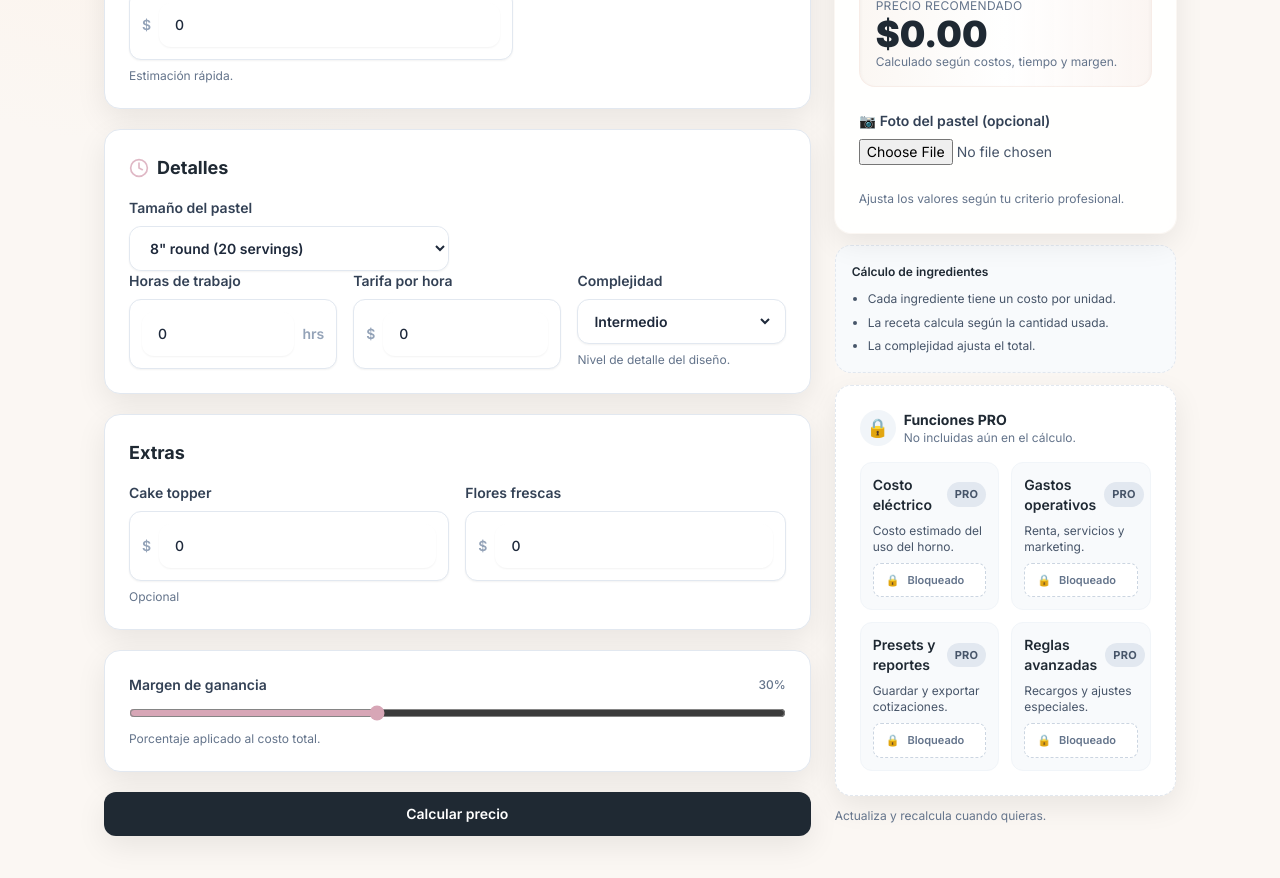
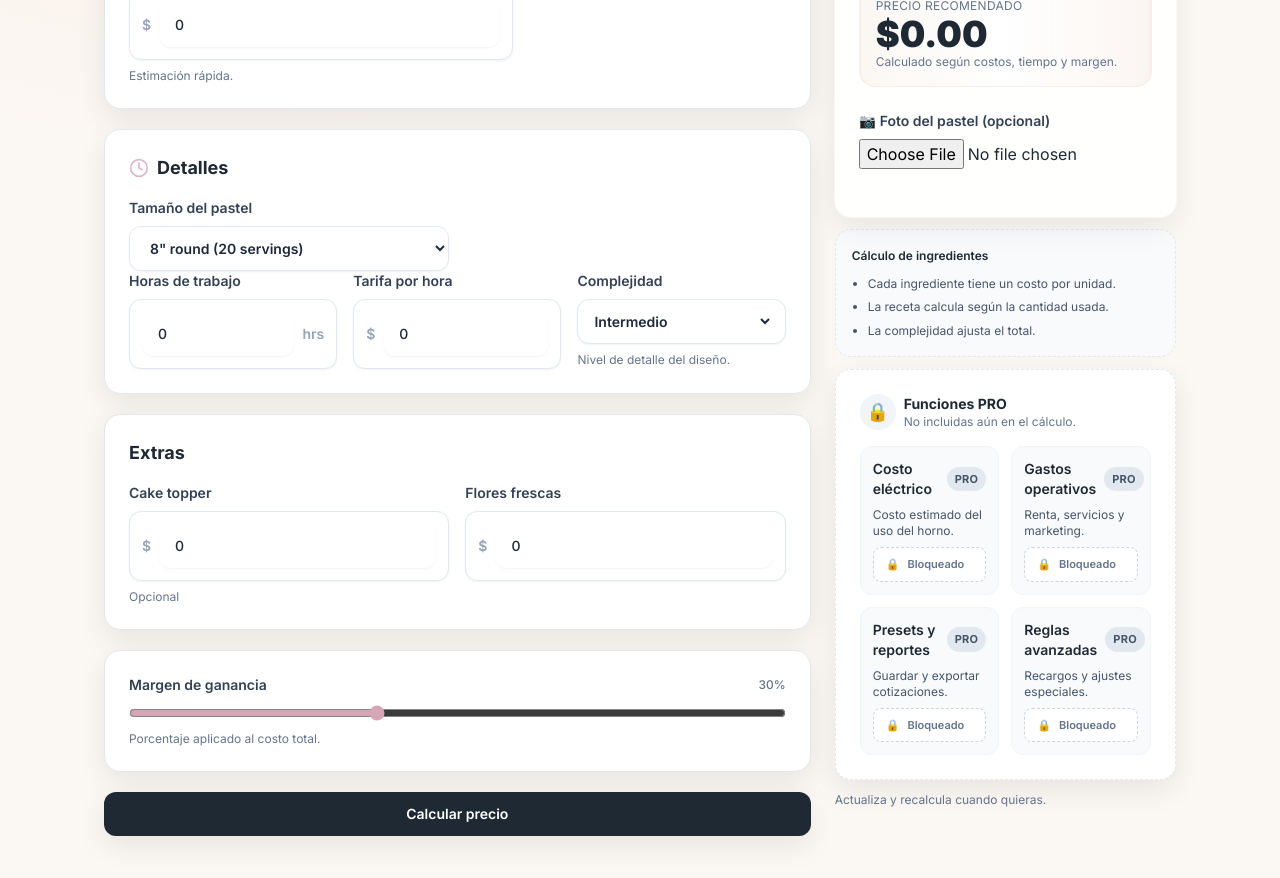
Before and after one commit to vcrs86/cake-pricing-app, a Next.js app: page / in a window 1280 px wide. Shown: the part 880-1758 px from the top of the page. Built offline with nearby package versions, Linux system fonts and the light colour scheme.

Commit message:
Update ResultCard.tsx

```diff
--- a/src/components/ResultCard.tsx
+++ b/src/components/ResultCard.tsx
@@ -45,7 +45,7 @@ export function ResultCard({
         ) : null}
       </div>
 
-      {/* PRECIO DESTACADO */}
+      {/* PRECIO RECOMENDADO */}
       <div className="mb-6 rounded-2xl border border-brand-peach/60 bg-gradient-to-r from-brand-cream via-white to-brand-peach/40 p-4 shadow-inner">
         <p className="text-xs uppercase tracking-wide text-slate-500">
           {copy.resultCard.highlightLabel}
@@ -58,12 +58,11 @@ export function ResultCard({
         </p>
       </div>
 
-      {/* FOTO DEL PASTEL */}
+      {/* FOTO */}
       <div className="mb-6 space-y-2">
         <label className="block text-sm font-semibold text-slate-700">
           📷 Foto del pastel (opcional)
         </label>
-
         <input
           type="file"
           accept="image/*"
@@ -75,11 +74,10 @@ export function ResultCard({
             reader.onload = () => setPhoto(reader.result as string);
             reader.readAsDataURL(file);
           }}
-          className="block w-full text-sm text-slate-600"
         />
       </div>
 
-      {/* PRESUPUESTO PARA EL CLIENTE */}
+      {/* 👉 TARJETA DEL CLIENTE (ESTA ES LA CLAVE) */}
       <QuotePreviewCard
         finalPrice={pricing.recommendedPrice}
         servings={servings}
@@ -88,7 +86,7 @@ export function ResultCard({
         message="Para reservar la fecha del pastel debe abonarse el 50%. El saldo restante se paga antes de la entrega."
       />
 
-      {/* DESGLOSE INTERNO (SOLO DECORADORA) */}
+      {/* DESGLOSE INTERNO */}
       {hasAnyCost ? (
         <div className="mt-6 space-y-2">
           {hasIngredients ? (
@@ -134,19 +132,8 @@ export function ResultCard({
             label={copy.resultCard.rows.recommended}
             value={`$${pricing.recommendedPrice.toFixed(2)}`}
           />
-
-          {pricing.pricePerServing ? (
-            <Row
-              label={copy.resultCard.rows.perServing}
-              value={`$${pricing.pricePerServing.toFixed(2)}`}
-            />
-          ) : null}
         </div>
       ) : null}
-
-      <p className="mt-4 text-xs leading-relaxed text-slate-500">
-        {copy.resultCard.footer}
-      </p>
     </section>
   );
 }
```
